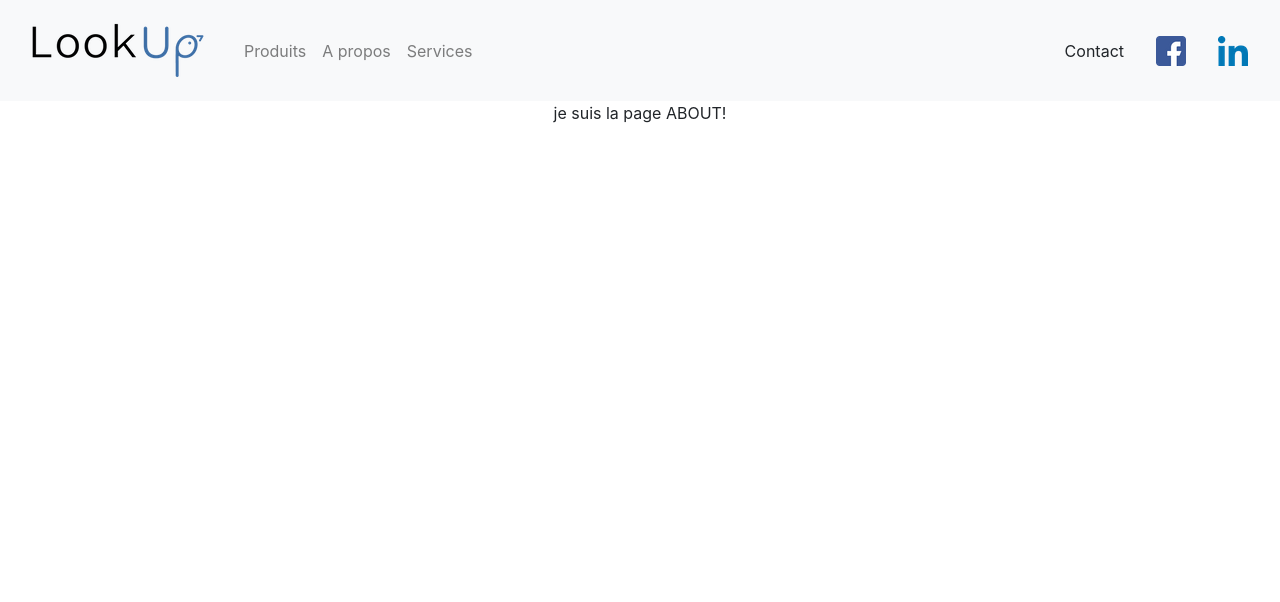
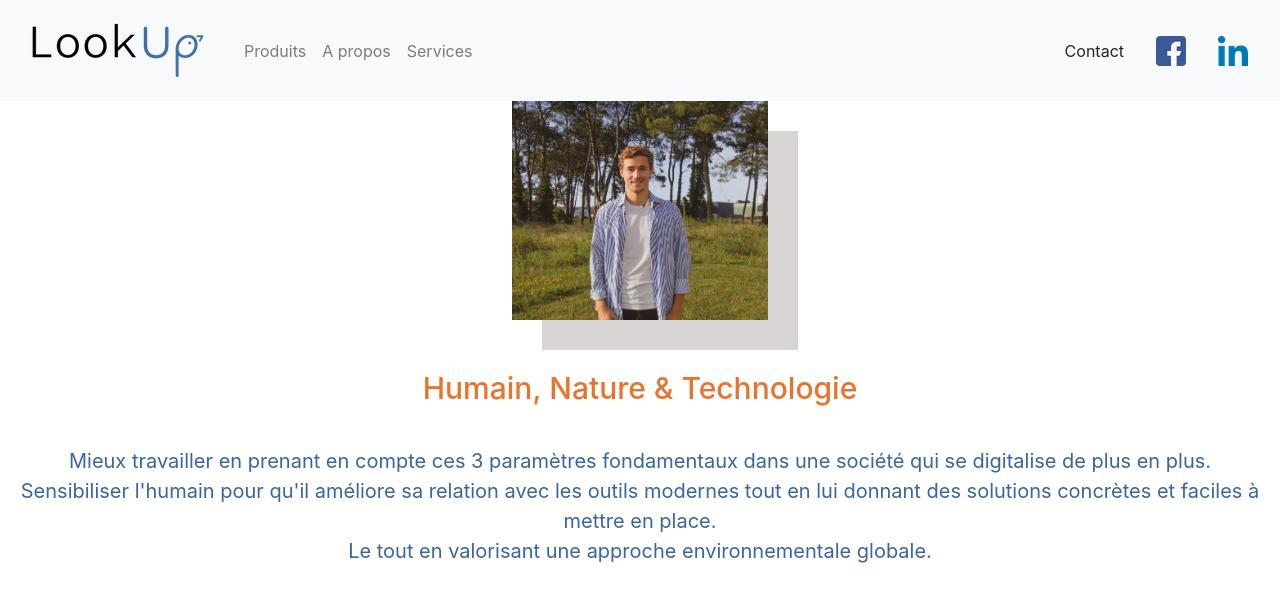
Before and after one commit to WildCodeSchool/btz_0320_p3_lookup_front, a React (Create React App) app: page /about in a window 1280 px wide. Shown: the top 602 px of the page. Built offline with nearby package versions, Linux system fonts and the light colour scheme.

Commit message:
page à propos

```diff
--- a/src/components/About.jsx
+++ /dev/null
@@ -1,9 +0,0 @@
-import React from 'react';
-
-export default function About() {
-  return (
-    <div>
-      <p>je suis la page ABOUT!</p>
-    </div>
-  );
-}
--- a/src/components/Router.jsx
+++ b/src/components/Router.jsx
@@ -2,7 +2,7 @@ import React from 'react';
 import { BrowserRouter as Router, Switch, Route } from 'react-router-dom';
 import Home from './Home';
 import Produits from './Produits';
-import About from './About';
+import About from './about/About';
 import MyNavbar from './navbar/NavbarComp';
 import Services from './Services';
 import Contact from './Contact';
--- /dev/null
+++ b/src/components/about/About.jsx
@@ -0,0 +1,22 @@
+/* eslint-disable react/no-unescaped-entities */
+import React from 'react';
+import styles from './About.module.css';
+
+const antonin = require('./Antonin.jpg');
+
+export default function About() {
+  return (
+    <div>
+      <img className={styles.img_about} src={antonin} alt="A propos" />
+      {/* <h2> A propos</h2> */}
+      <h3>Humain, Nature & Technologie </h3>
+      <p>
+        Mieux travailler en prenant en compte ces 3 paramètres fondamentaux dans
+        une société qui se digitalise de plus en plus. <br /> Sensibiliser
+        l'humain pour qu'il améliore sa relation avec les outils modernes tout
+        en lui donnant des solutions concrètes et faciles à mettre en place.
+        <br /> Le tout en valorisant une approche environnementale globale.
+      </p>
+    </div>
+  );
+}
--- /dev/null
+++ b/src/components/about/About.module.css
@@ -0,0 +1,30 @@
+.font {
+  font-family: 'Montserrat';
+}
+
+.img_about {
+  width: 20%;
+  height: 20%;
+  /* border-radius: 50%; */
+  box-shadow: 30px 30px 0px #d8d4d4;
+}
+
+/* h2 {
+    color: #e7742d;
+    font-size: 50px;
+} */
+
+h3 {
+  color: #e7742d;
+  font-size: 30px;
+  margin-top: 50px;
+  margin-bottom: 40px;
+}
+
+p {
+  text-align: center;
+  margin-left: auto;
+  margin-right: auto;
+  font-size: 20px;
+  color: #3965a1;
+}
```
Also changed, not shown: src/components/about/Antonin.jpg (added).
